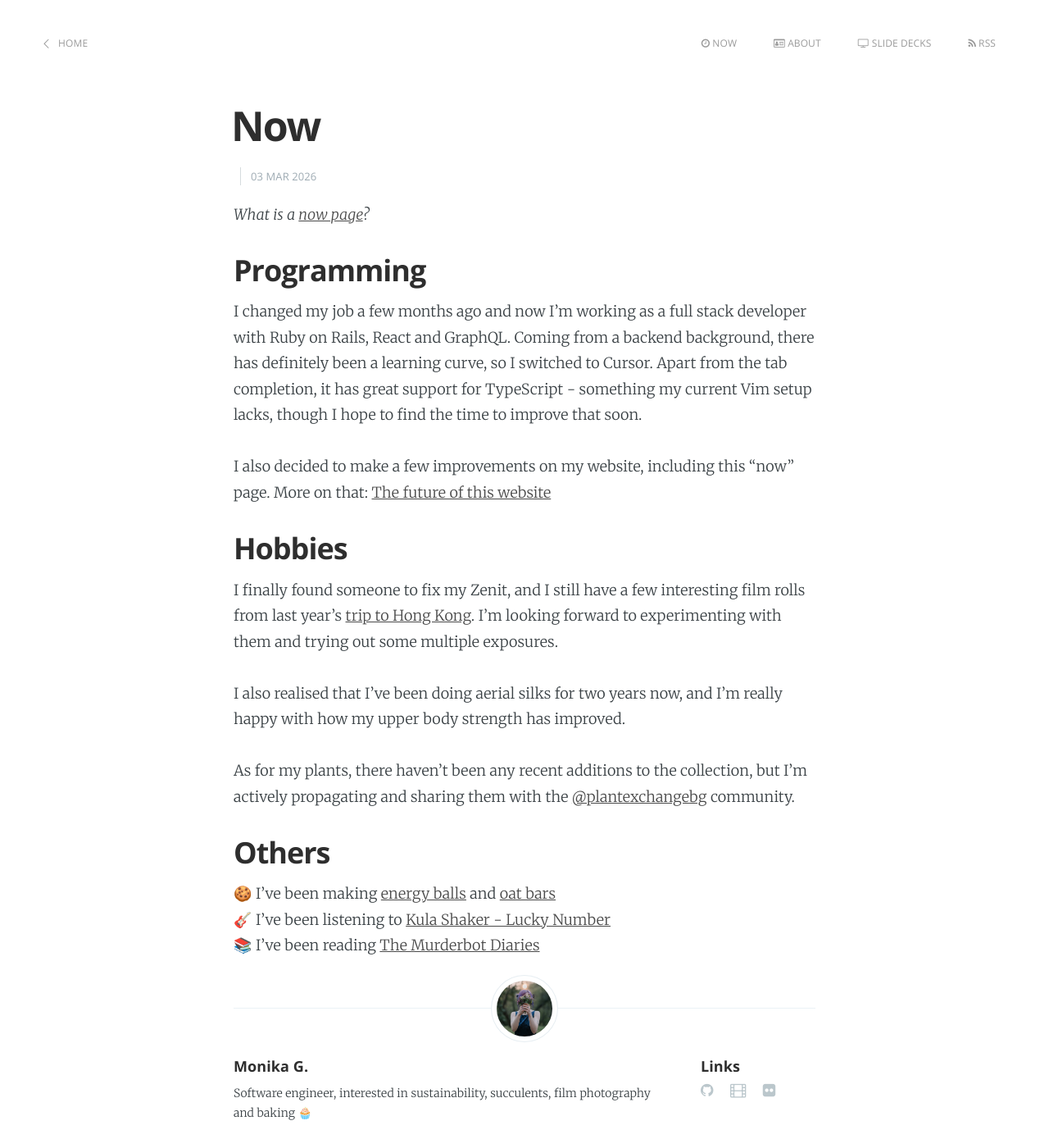
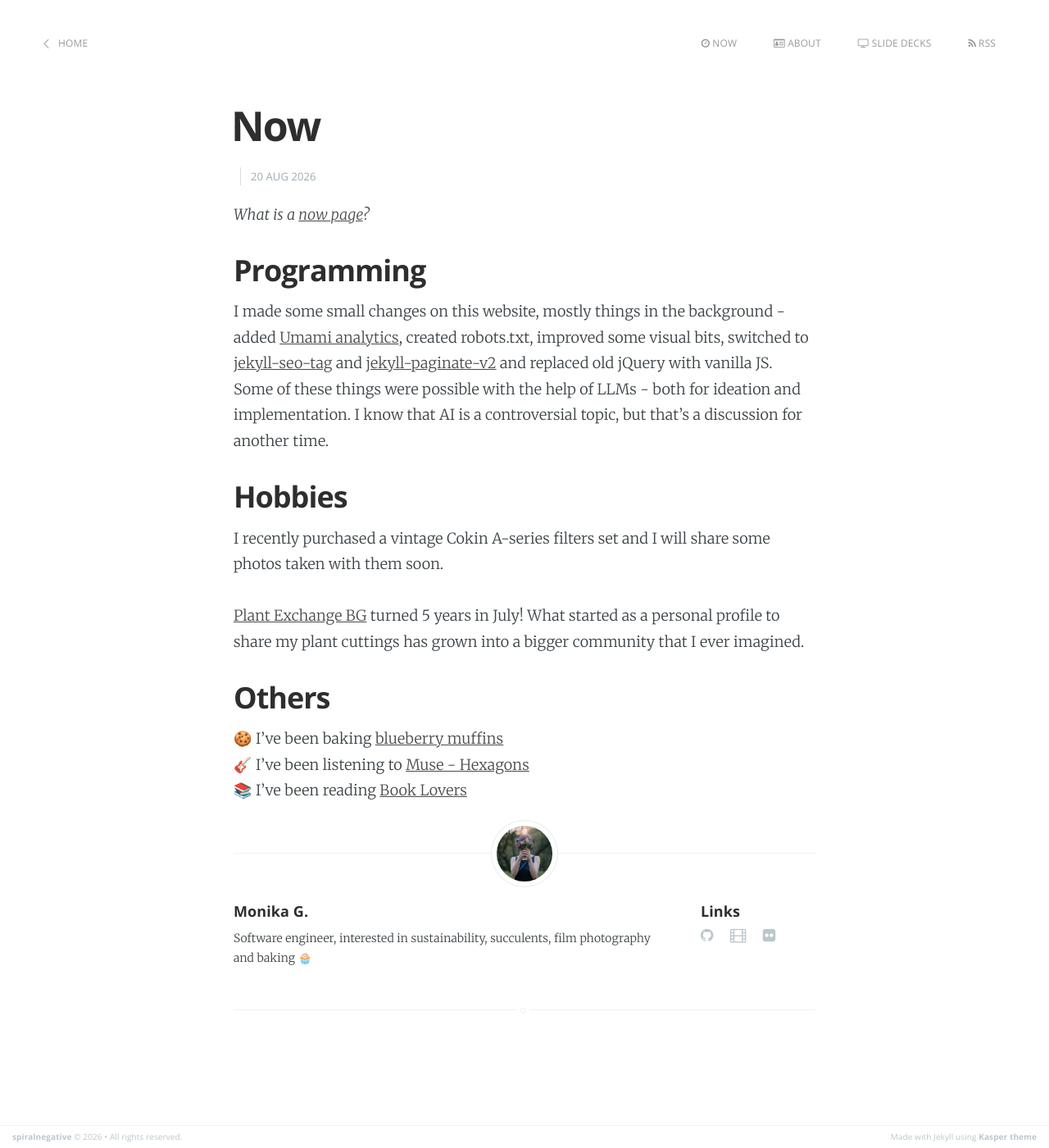
Before and after one commit to spiralnegative/spiralnegative.github.io, a Jekyll site: the page built from now.md, in a window 1280 px wide and 1400 px high. Shown: the whole window at 82% size. Built offline with Jekyll 4.4.1, drawn with Linux system fonts in a browser that asks for light colours; some web fonts are replaced.

```diff
--- a/_config.yml
+++ b/_config.yml
@@ -2,7 +2,7 @@ title: spiralnegative
 name: spiralnegative
 tagline: randomly accessed memories
 description: >-
-  Randomly accessed memories — a personal blog about hobbies and life in general.
+  Randomly accessed memories - a personal blog about hobbies and life in general.
 github: https://github.com/spiralnegative
 
 markdown: kramdown
--- a/now.md
+++ b/now.md
@@ -1,24 +1,20 @@
 ---
 layout: post
 title:  Now
-date:   2026-03-03 08:33:00
+date:   2026-08-20 22:08:00
 ---
 
 _What is a [now page](https://nownownow.com/about)?_
 
 ## Programming
-I changed my job a few months ago and now I'm working as a full stack developer with Ruby on Rails, React and GraphQL. Coming from a backend background, there has definitely been a learning curve, so I switched to Cursor. Apart from the tab completion, it has great support for TypeScript - something my current Vim setup lacks, though I hope to find the time to improve that soon.
-
-I also decided to make a few improvements on my website, including this "now" page. More on that: [The future of this website]({{ "/the-future-of-this-website.html" | relative_url }})
+I made some small changes on this website, mostly things in the background - added [Umami analytics](https://umami.is/), created robots.txt, improved some visual bits, switched to [jekyll-seo-tag](https://github.com/jekyll/jekyll-seo-tag) and [jekyll-paginate-v2](https://github.com/sverrirs/jekyll-paginate-v2) and replaced old jQuery with vanilla JS. Some of these things were possible with the help of LLMs - both for ideation and implementation. I know that AI is a controversial topic, but that's a discussion for another time.
 
 ## Hobbies
-I finally found someone to fix my Zenit, and I still have a few interesting film rolls from last year's [trip to Hong Kong](https://www.lomography.com/homes/spiralnegative/albums/2484582-hong-kong). I'm looking forward to experimenting with them and trying out some multiple exposures.
+I recently purchased a vintage Cokin A-series filters set and I will share some photos taken with them soon.
 
-I also realised that I've been doing aerial silks for two years now, and I'm really happy with how my upper body strength has improved.
-
-As for my plants, there haven't been any recent additions to the collection, but I'm actively propagating and sharing them with the [@plantexchangebg](https://www.instagram.com/plantexchangebg/) community.
+[Plant Exchange BG](https://www.instagram.com/plantexchangebg/) turned 5 years in July! What started as a personal profile to share my plant cuttings has grown into a bigger community that I ever imagined.
 
 ## Others
-🍪 I've been making [energy balls](https://minimalistbaker.com/5-ingredient-peanut-butter-cup-energy-bites/) and [oat bars](https://www.kulinarno-joana.com/2024/12/super-oveseni-barcheta-s-tahan-i-parchenca-shocolad/)
-<br>🎸 I've been listening to [Kula Shaker - Lucky Number](https://youtu.be/wtiDu8kQGhg?si=emzl-1YeGD2o93kj)
-<br>📚 I've been reading [The Murderbot Diaries](https://www.goodreads.com/series/191900-the-murderbot-diaries)
+🍪 I've been baking [blueberry muffins](https://receptite.com/%D1%80%D0%B5%D1%86%D0%B5%D0%BF%D1%82%D0%B0/%D0%BC%D1%8A%D1%84%D0%B8%D0%BD%D0%B8-%D1%81-%D0%B1%D0%BE%D1%80%D0%BE%D0%B2%D0%B8%D0%BD%D0%BA%D0%B8-3)
+<br>🎸 I've been listening to [Muse - Hexagons](https://youtu.be/ZsSnwzjKAxc?si=11MEaJGr_TE9o_vo)
+<br>📚 I've been reading [Book Lovers](https://www.goodreads.com/book/show/58690308-book-lovers)
```
Also changed, not shown: 404.html (+10 -5 lines).
